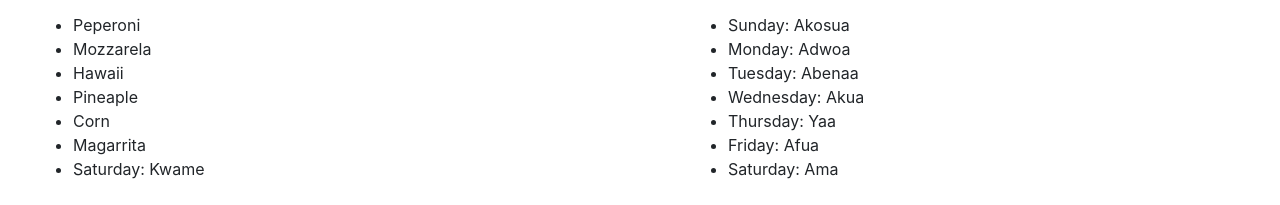
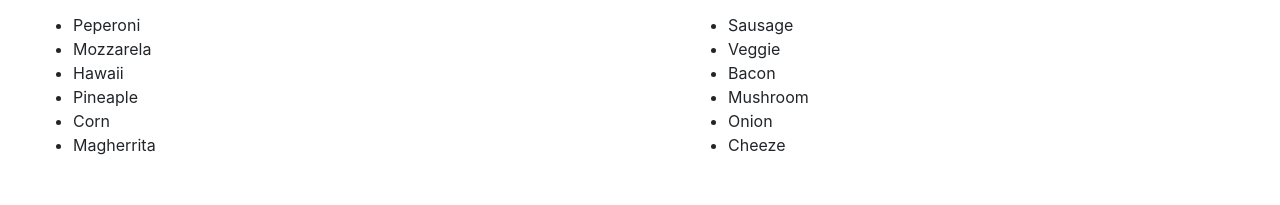
Before and after one commit to geeker254/Pizza-project, a plain HTML site: page index.html in a window 1280 px wide. Shown: the part 610-815 px from the top of the page. Drawn offline with Linux system fonts and the light colour scheme.

Commit message:
list menu update

```diff
--- a/index.html
+++ b/index.html
@@ -64,18 +64,16 @@
             <li>Hawaii</li>
             <li>Pineaple</li>
             <li>Corn</li>
-            <li>Magarrita</li>
-            <li>Saturday: Kwame</li>
+            <li>Magherrita</li>
         </ul></div>
         <div class="col-md-6 text-left px-5 py-2"><p>The deluxe pizza are the pizza's that was designed by our talented cooks. Their creativity and unique taste is what incorporated this menu. <br>These fine crusted slices are</p>
         <ul>
-            <li>Sunday: Akosua</li>
-            <li>Monday: Adwoa</li>
-            <li>Tuesday: Abenaa</li>
-            <li>Wednesday: Akua</li>
-            <li>Thursday: Yaa</li>
-            <li>Friday: Afua</li>
-            <li>Saturday: Ama</li
+            <li>Sausage</li>
+            <li>Veggie</li>
+            <li>Bacon</li>
+            <li>Mushroom</li>
+            <li>Onion</li>
+            <li>Cheeze</li>
         </ul></div>
     </div>
 </div>
```
